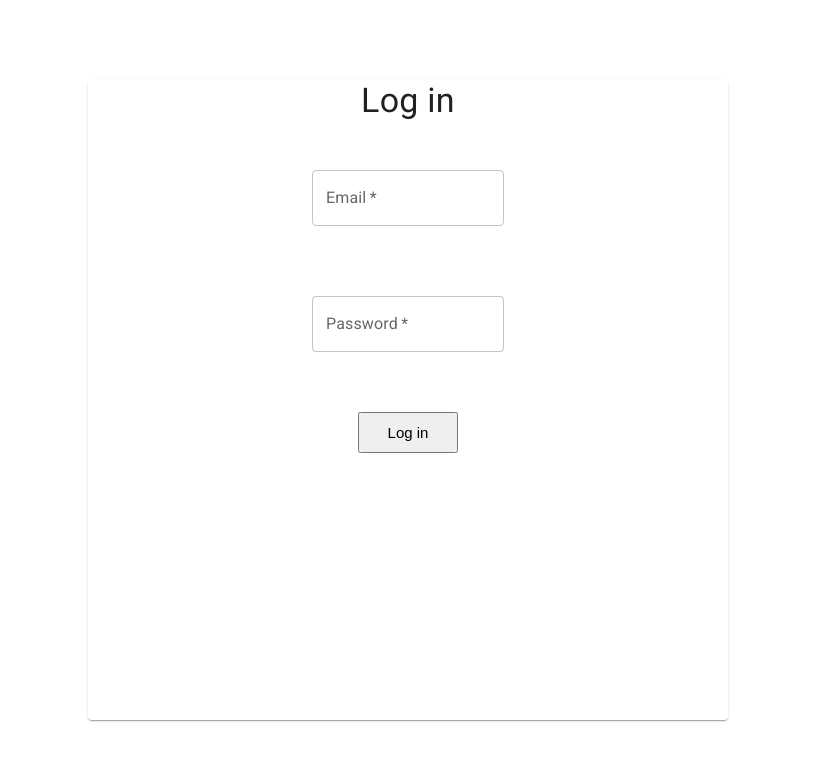
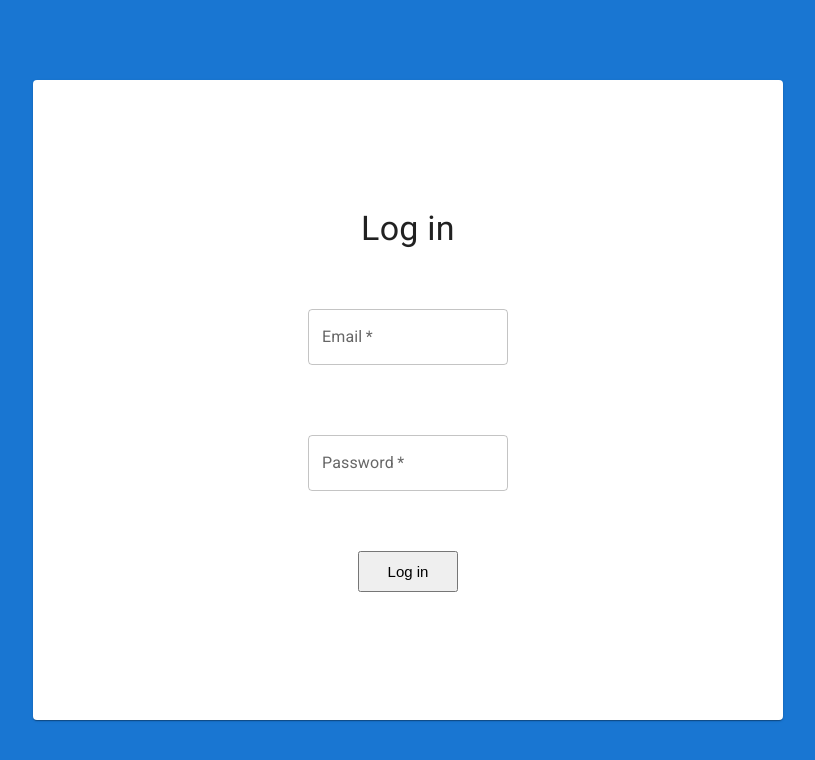
Before and after one commit to Mandatory-Fun/feedback-system, a React (Create React App) app: page /login in a window 1280 px wide. Shown: the top 760 px of the page, without its empty margins (232-1047 px from the left). Built offline with nearby package versions, Linux system fonts and the light colour scheme.

Commit message:
update layout for login page

```diff
--- a/src/pages/login/index.tsx
+++ b/src/pages/login/index.tsx
@@ -22,6 +22,7 @@ const LoginPage = () => {
   return (
     <div className={styles.page}>
       <Card className={styles.mainCard}>
+        <div className={styles.mainCard_container}>
           <Typography variant="h4" component="h2" className={styles.title}>
             Log in
           </Typography>
@@ -44,10 +45,15 @@ const LoginPage = () => {
                 required
               />
             </div>
-          <button className={styles.button} type="submit" onClick={handleLogin}>
+            <button
+              className={styles.button}
+              type="submit"
+              onClick={handleLogin}
+            >
               Log in
             </button>
           </FormControl>
+        </div>
       </Card>
     </div>
   );
--- a/src/pages/login/styles.module.css
+++ b/src/pages/login/styles.module.css
@@ -4,10 +4,20 @@
   display: flex;
   justify-content: center;
   align-items: center;
+
+  background: #1976d2;
 }
 
 .mainCard {
-  height: 80vh;
+  height: 80%;
+  min-width: 750px;
+
+  display: flex;
+  justify-content: center;
+  align-items: center;
+}
+
+.mainCard_container {
   width: 50vw;
 }
 
@@ -16,8 +26,6 @@
 
   display: flex;
   justify-content: center;
-
-  margin-top: 30px;
 }
 
 .form {
@@ -33,8 +41,6 @@
 .email,
 .password,
 .button {
-  width: 30%;
-
   font-size: 15px;
 
   padding: 10px;
@@ -44,3 +50,8 @@
 .button {
   width: 100px;
 }
+
+.email,
+.password {
+  width: 200px;
+}
```
Lines whose indentation alone changed are shown as unchanged.
